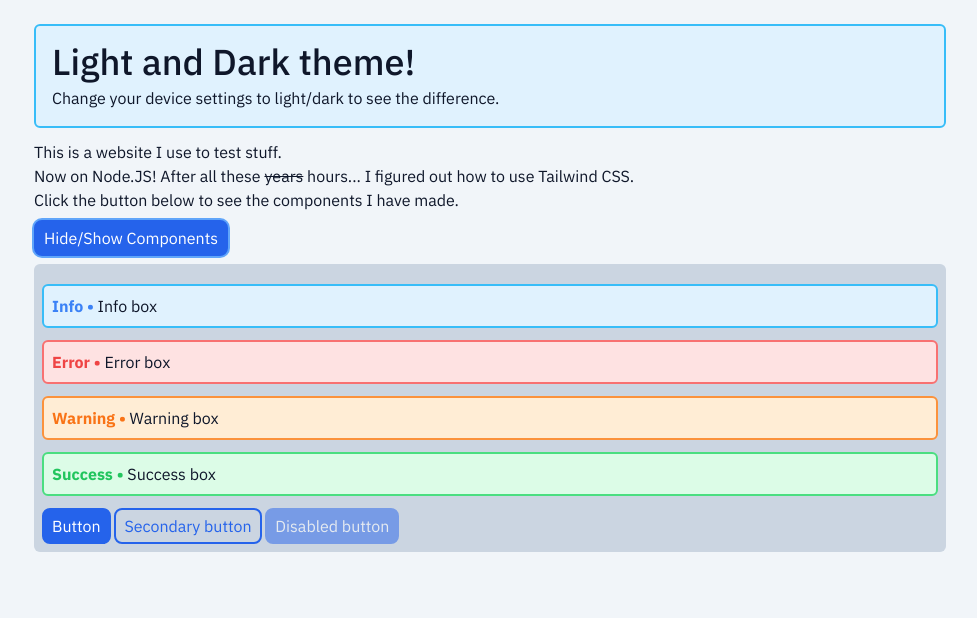
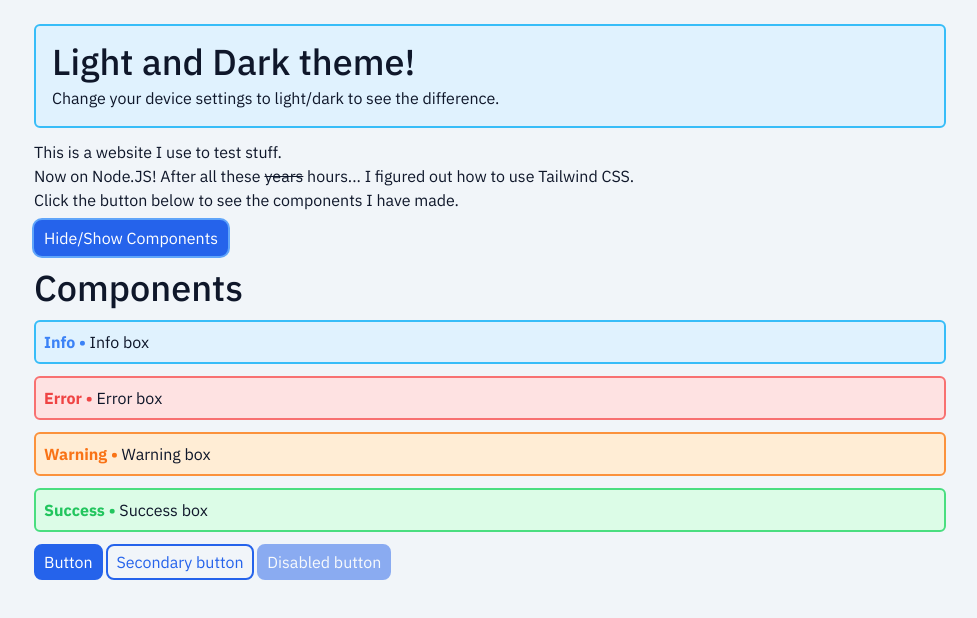
Before and after one commit to Paralaxial/test-1, a website: page src/main/index.html in a window 1280 px wide. Both pictures are taken after a click on the button "Hide/Show Components". Shown: the whole page, without its empty margins (150-1127 px from the left). Drawn offline with nearby package versions, Linux system fonts and the light colour scheme.

Commit message:
updated components

```diff
--- a/src/main/index.html
+++ b/src/main/index.html
@@ -22,7 +22,8 @@
     Now on Node.JS! After all these <s>years</s> hours... I figured out how to use Tailwind CSS.<br>
     Click the button below to see the components I have made.</p>
     <button class="my-2 focus:ring-2 ring-blue-400 text-white border-2 border-blue-600 bg-blue-600 rounded-lg px-2 py-1 hover:bg-blue-800 hover:border-blue-800 transition ease-in duration-150" id="togglecomp">Hide/Show Components</button>
-    <div class="bg-slate-300 rounded-md p-2" id="components">
+    <div id="components">
+      <h1 class="heading">Components</h1>
       <div class="bg-sky-100 dark:bg-sky-800 border-solid border-2 border-sky-400 dark:border-sky-600 rounded-md my-3" id="info-box">
         <p class="m-2 text-left"><b class="text-blue-500 dark:text-blue-300">Info &bull;</b> Info box</p>
       </div>
```
Also changed, not shown: src/main/style.css.
